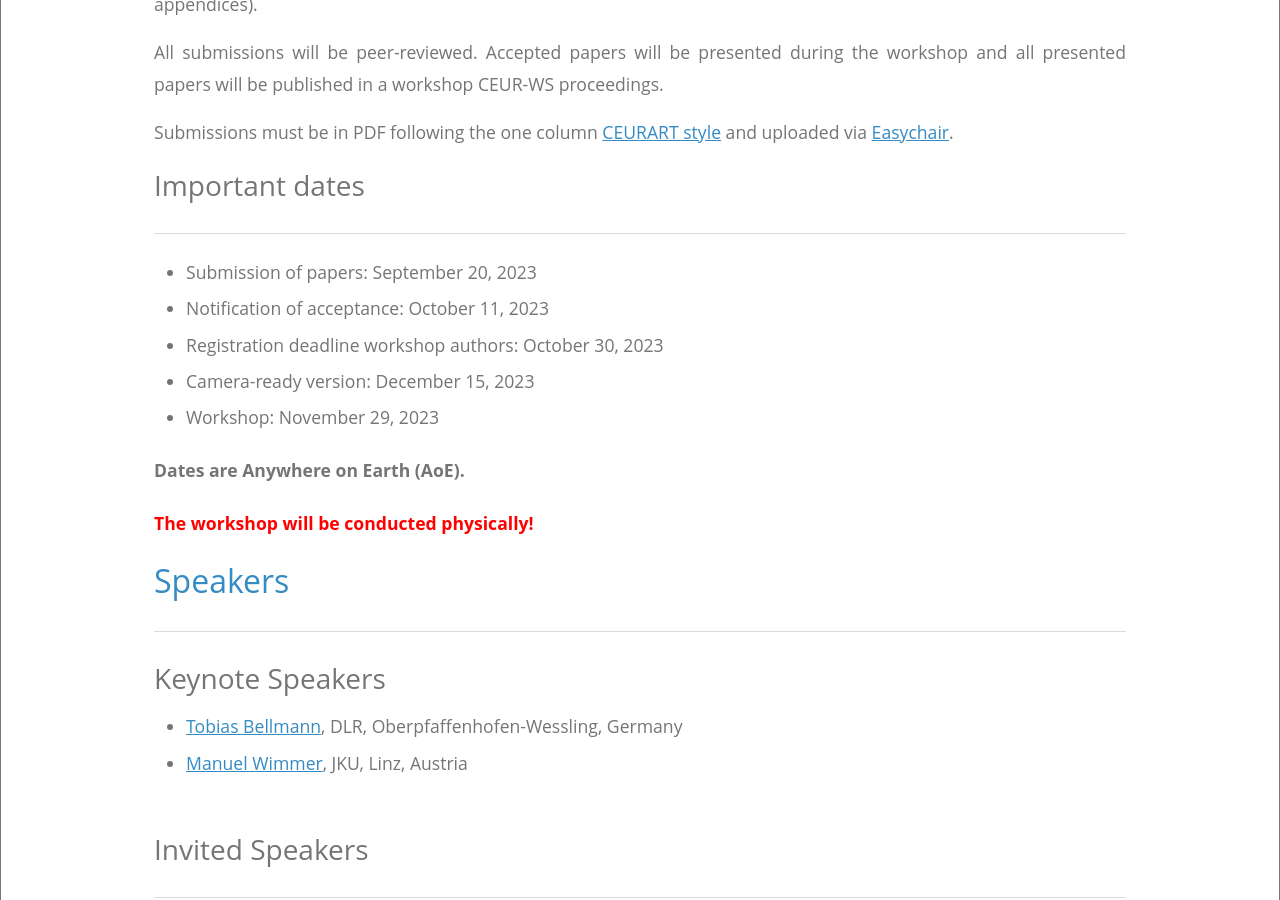
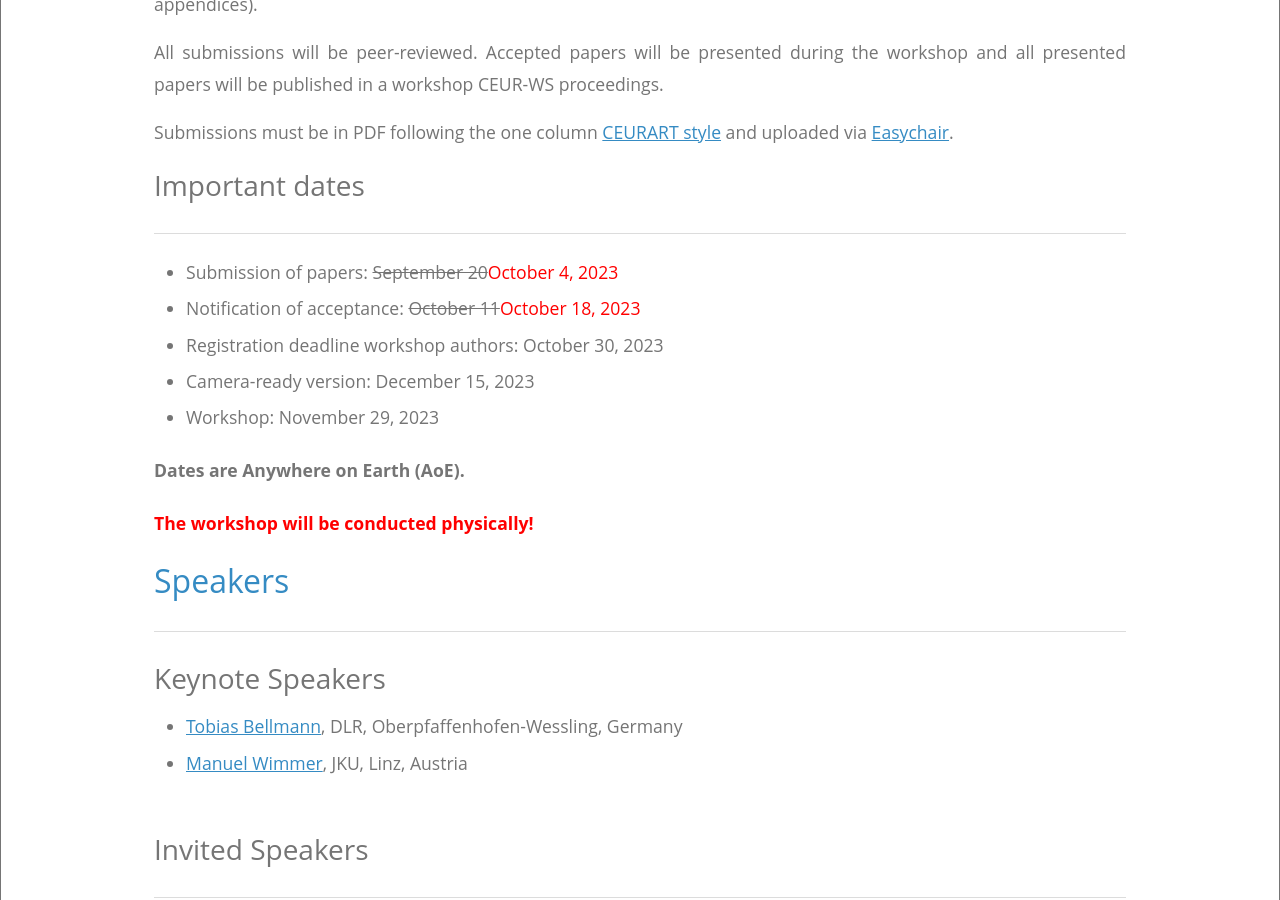
Before and after one commit to thedude81/dtworkshop, a Jekyll site: the page built from index.html, in a window 1280 px wide and 900 px high, scrolled down 2194 px. Built offline with Jekyll 4.4.1, drawn with Linux system fonts in a browser that asks for light colours.

Commit message:
Update index.html

```diff
--- a/index.html
+++ b/index.html
@@ -75,8 +75,8 @@ has_children: true
       <h3 id="important-dates">Important dates</h3>
       <hr>
       <ul>
-        <li>Submission of papers: September 20, 2023</li>
-        <li>Notification of acceptance: October 11, 2023</li>
+        <li>Submission of papers: <s>September 20</s><span style="color:red;">October 4, 2023</span></li>
+        <li>Notification of acceptance: <s>October 11</s><span style="color:red;">October 18, 2023</span></li>
         <li>Registration deadline workshop authors: October 30, 2023</li>
         <li>Camera-ready version: December 15, 2023</li>
         <li>Workshop: November 29, 2023</li>
```
